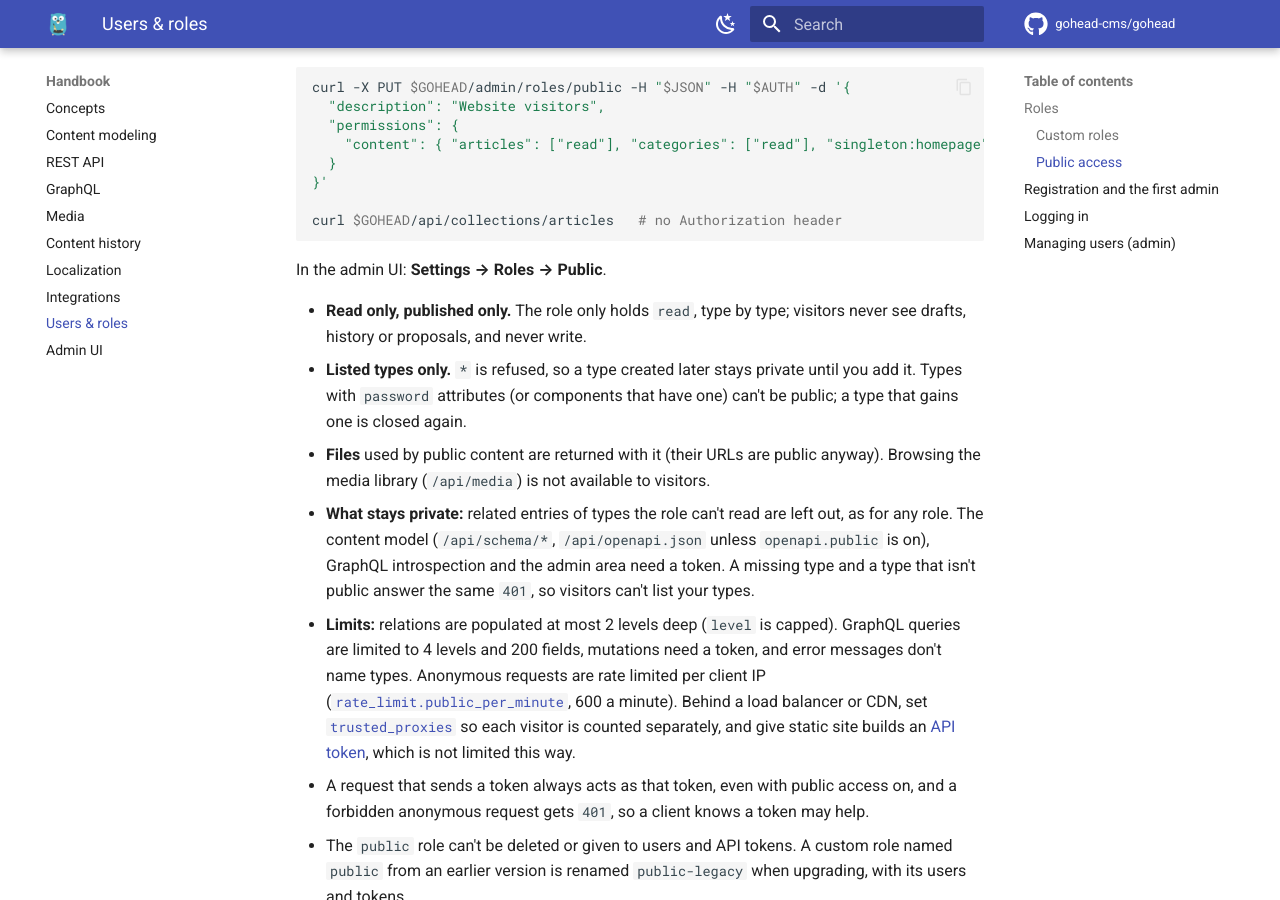
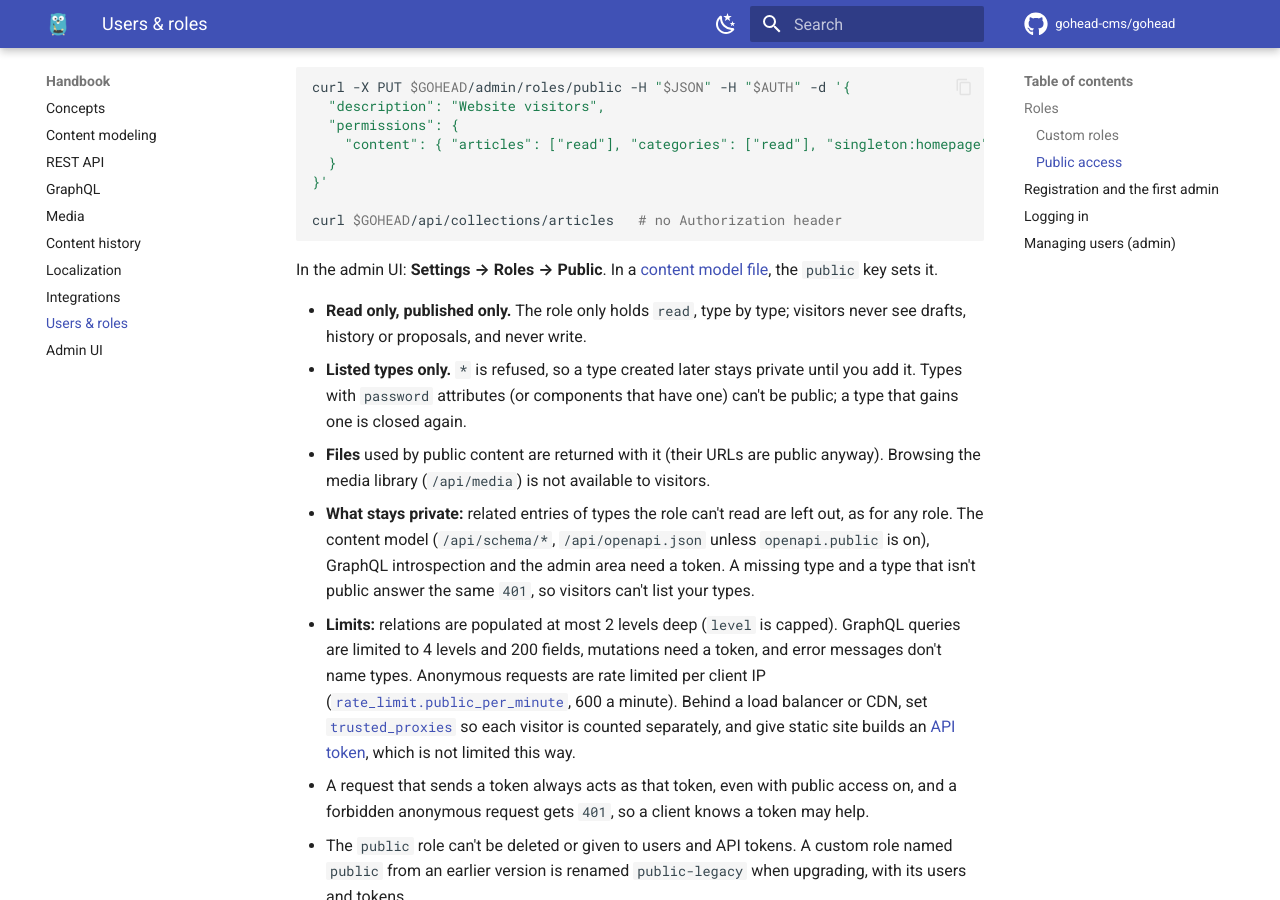
Before and after one commit to gohead-cms/gohead, an MkDocs documentation site: the page built from docs/content/guides/users-and-roles.md, in a window 1280 px wide and 900 px high, scrolled down 2825 px. Built offline with MkDocs 1.6.1 and Material for MkDocs 9.7.7, drawn with Linux system fonts in a browser that asks for light colours; comment, search, counter and statistics services are not loaded.

Commit message:
docs: link public access to content models as code
Co-Authored-By: Claude Opus 5.5 <noreply@anthropic.com>
Claude-Session: https://claude.ai/code/session_01S1gbsa6mcbMcpUW3JKmxY2

````diff
--- a/docs/content/guides/users-and-roles.md
+++ b/docs/content/guides/users-and-roles.md
@@ -80,7 +80,8 @@ curl -X PUT $GOHEAD/admin/roles/public -H "$JSON" -H "$AUTH" -d '{
 curl $GOHEAD/api/collections/articles   # no Authorization header
 ```
 
-In the admin UI: **Settings → Roles → Public**.
+In the admin UI: **Settings → Roles → Public**. In a [content model file](../frontend/model-as-code.md),
+the `public` key sets it.
 
 - **Read only, published only.** The role only holds `read`, type by type; visitors never
   see drafts, history or proposals, and never write.
````
